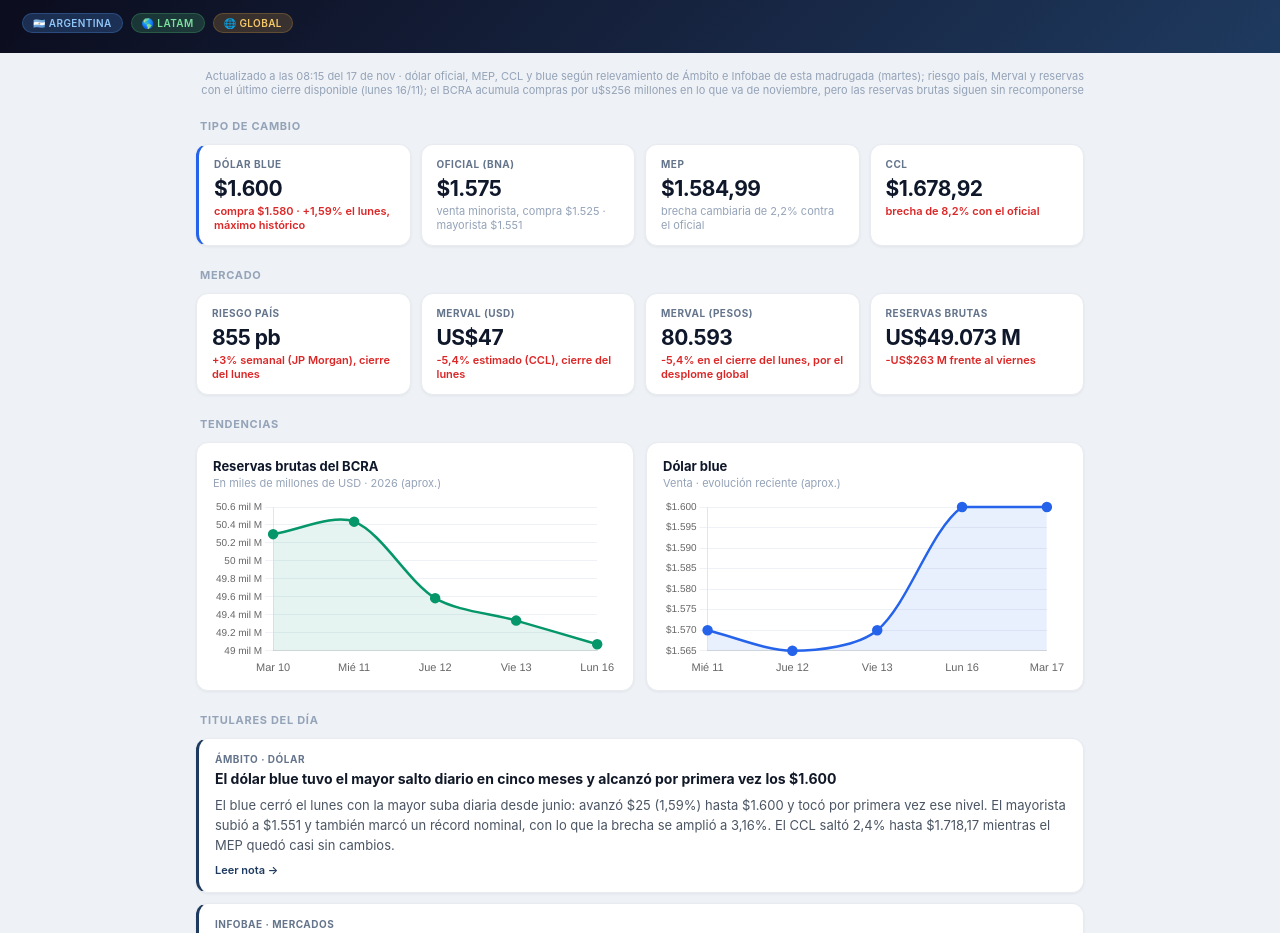
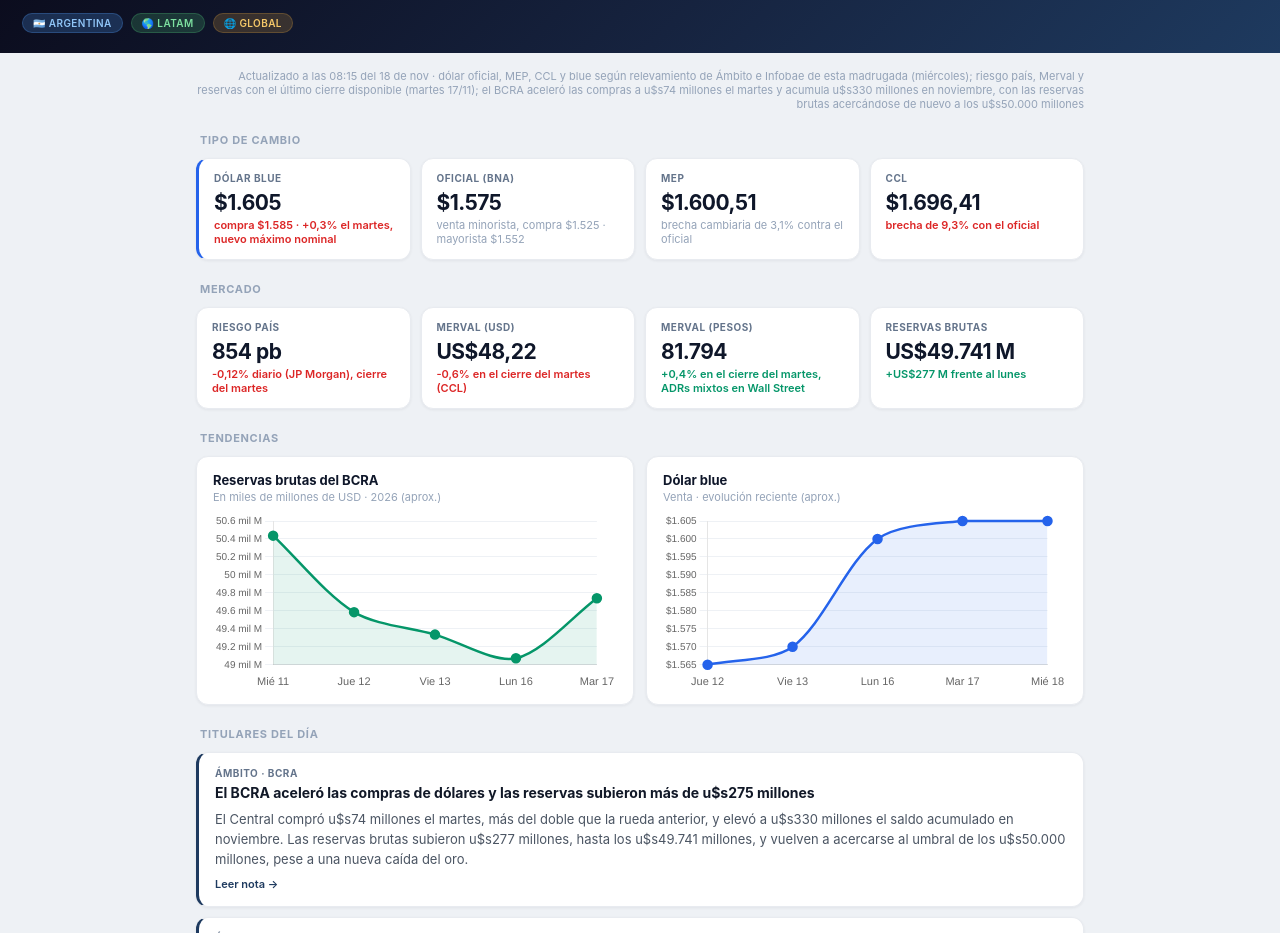
Before and after one commit to valentinasc-boop/briefing, a plain HTML site: page index.html in a window 1280 px wide. Shown: the part 82-1015 px from the top of the page. Drawn offline with nearby package versions, Linux system fonts and the light colour scheme.

Commit message:
Briefing económico — 18 de noviembre de 2026

```diff
--- a/index.html
+++ b/index.html
@@ -61,26 +61,26 @@ body{font-family:-apple-system,BlinkMacSystemFont,'Segoe UI',Roboto,sans-serif;b
 <body>
 <div class="header">
 <div class="header-row">
-<div><h1>📰 Briefing Económico</h1><div class="edition">Martes 17 de noviembre de 2026</div></div>
+<div><h1>📰 Briefing Económico</h1><div class="edition">Miércoles 18 de noviembre de 2026</div></div>
 <div class="countdown"><div class="num" id="cd-num">—</div><div class="lbl">días → IPC noviembre</div></div>
 </div>
 <div class="tag-row"><span class="tag tag-arg">🇦🇷 Argentina</span><span class="tag tag-latam">🌎 Latam</span><span class="tag tag-world">🌐 Global</span></div>
 </div>
 <div class="body">
-<div id="updated-at">Actualizado a las 08:15 del 17 de nov · dólar oficial, MEP, CCL y blue según relevamiento de Ámbito e Infobae de esta madrugada (martes); riesgo país, Merval y reservas con el último cierre disponible (lunes 16/11); el BCRA acumula compras por u$s256 millones en lo que va de noviembre, pero las reservas brutas siguen sin recomponerse</div>
+<div id="updated-at">Actualizado a las 08:15 del 18 de nov · dólar oficial, MEP, CCL y blue según relevamiento de Ámbito e Infobae de esta madrugada (miércoles); riesgo país, Merval y reservas con el último cierre disponible (martes 17/11); el BCRA aceleró las compras a u$s74 millones el martes y acumula u$s330 millones en noviembre, con las reservas brutas acercándose de nuevo a los u$s50.000 millones</div>
 <div class="section-title">Tipo de cambio</div>
 <div class="metric-grid">
-<div class="metric accent"><div class="m-label">Dólar Blue</div><div class="m-value">$1.600</div><div class="m-sub down">compra $1.580 · +1,59% el lunes, máximo histórico</div></div>
-<div class="metric"><div class="m-label">Oficial (BNA)</div><div class="m-value">$1.575</div><div class="m-sub">venta minorista, compra $1.525 · mayorista $1.551</div></div>
-<div class="metric"><div class="m-label">MEP</div><div class="m-value">$1.584,99</div><div class="m-sub">brecha cambiaria de 2,2% contra el oficial</div></div>
-<div class="metric"><div class="m-label">CCL</div><div class="m-value">$1.678,92</div><div class="m-sub down">brecha de 8,2% con el oficial</div></div>
+<div class="metric accent"><div class="m-label">Dólar Blue</div><div class="m-value">$1.605</div><div class="m-sub down">compra $1.585 · +0,3% el martes, nuevo máximo nominal</div></div>
+<div class="metric"><div class="m-label">Oficial (BNA)</div><div class="m-value">$1.575</div><div class="m-sub">venta minorista, compra $1.525 · mayorista $1.552</div></div>
+<div class="metric"><div class="m-label">MEP</div><div class="m-value">$1.600,51</div><div class="m-sub">brecha cambiaria de 3,1% contra el oficial</div></div>
+<div class="metric"><div class="m-label">CCL</div><div class="m-value">$1.696,41</div><div class="m-sub down">brecha de 9,3% con el oficial</div></div>
 </div>
 <div class="section-title">Mercado</div>
 <div class="metric-grid">
-<div class="metric"><div class="m-label">Riesgo país</div><div class="m-value">855 pb</div><div class="m-sub down">+3% semanal (JP Morgan), cierre del lunes</div></div>
-<div class="metric"><div class="m-label">Merval (USD)</div><div class="m-value">US$47</div><div class="m-sub down">-5,4% estimado (CCL), cierre del lunes</div></div>
-<div class="metric"><div class="m-label">Merval (pesos)</div><div class="m-value">80.593</div><div class="m-sub down">-5,4% en el cierre del lunes, por el desplome global</div></div>
-<div class="metric"><div class="m-label">Reservas brutas</div><div class="m-value">US$49.073 M</div><div class="m-sub down">-US$263 M frente al viernes</div></div>
+<div class="metric"><div class="m-label">Riesgo país</div><div class="m-value">854 pb</div><div class="m-sub down">-0,12% diario (JP Morgan), cierre del martes</div></div>
+<div class="metric"><div class="m-label">Merval (USD)</div><div class="m-value">US$48,22</div><div class="m-sub down">-0,6% en el cierre del martes (CCL)</div></div>
+<div class="metric"><div class="m-label">Merval (pesos)</div><div class="m-value">81.794</div><div class="m-sub up">+0,4% en el cierre del martes, ADRs mixtos en Wall Street</div></div>
+<div class="metric"><div class="m-label">Reservas brutas</div><div class="m-value">US$49.741 M</div><div class="m-sub up">+US$277 M frente al lunes</div></div>
 </div>
 <div class="section-title">Tendencias</div>
 <div class="chart-grid">
@@ -89,13 +89,13 @@ body{font-family:-apple-system,BlinkMacSystemFont,'Segoe UI',Roboto,sans-serif;b
 </div>
 <div class="section-title">Titulares del día</div>
 <div id="briefing-content">
-<div class="news-item"><div class="news-source">ÁMBITO · DÓLAR</div><div class="news-title">El dólar blue tuvo el mayor salto diario en cinco meses y alcanzó por primera vez los $1.600</div><div class="news-body">El blue cerró el lunes con la mayor suba diaria desde junio: avanzó $25 (1,59%) hasta $1.600 y tocó por primera vez ese nivel. El mayorista subió a $1.551 y también marcó un récord nominal, con lo que la brecha se amplió a 3,16%. El CCL saltó 2,4% hasta $1.718,17 mientras el MEP quedó casi sin cambios.</div><a href="https://www.ambito.com/finanzas/el-dolar-blue-tuvo-el-mayor-salto-diario-cinco-meses-y-alcanzo-primera-vez-los-1600-n6345866" class="news-url" target="_blank">Leer nota →</a></div>
-<div class="news-item"><div class="news-source">INFOBAE · MERCADOS</div><div class="news-title">Volvieron a subir todas las cotizaciones del dólar y el riesgo país superó los 850 puntos</div><div class="news-body">Las acciones argentinas cayeron hasta 7,7% en Wall Street y el MSCI Merval retrocedió 5,3% en pesos y en dólares, arrastrado por el desplome tecnológico global tras la salida de Jensen Huang de Nvidia. El riesgo país saltó a 855 puntos básicos (+3% semanal) y los bonos en dólares cerraron con bajas promedio de 40 centavos.</div><a href="https://www.infobae.com/economia/2026/11/16/jornada-financiera-las-acciones-argentinas-cayeron-hasta-7-en-wall-street-y-el-riesgo-pais-supero-los-850-puntos/" class="news-url" target="_blank">Leer nota →</a></div>
-<div class="news-item"><div class="news-source">ÁMBITO · BCRA</div><div class="news-title">El BCRA ya compró más de u$s250 millones en noviembre, pero las reservas siguen sin recuperarse</div><div class="news-body">El Central compró u$s33 millones el lunes y elevó a u$s256 millones el saldo acumulado en noviembre, pero las reservas brutas volvieron a caer y se mantienen por debajo de los u$s50.000 millones. Parte de la baja respondió al oro, cuya cotización retrocedió 0,5% y restó unos u$s20 millones a los activos del Central.</div><a href="https://www.ambito.com/finanzas/el-bcra-ya-compro-mas-us250-millones-noviembre-pero-las-reservas-siguen-recuperarse-n6345865" class="news-url" target="_blank">Leer nota →</a></div>
-<div class="news-item"><div class="news-source">ÁMBITO · POLÍTICA</div><div class="news-title">Ante empresarios, Milei cruzó a quienes piden devaluar y dijo que el riesgo país subirá hasta dejar atrás "orcolandia"</div><div class="news-body">Ante el CICyP, el Presidente sostuvo que el riesgo país no bajará hasta que la Argentina abandone lo que llamó "orcolandia" y que la única vía es el equilibrio fiscal. Planteó las elecciones de 2027 como una disyuntiva entre "el pasado" y "la libertad", y reafirmó su rechazo a devaluar.</div><a href="https://www.ambito.com/politica/javier-milei-empresarios-se-termino-la-estafa-la-mentira-del-estado-la-argentina-n6345949" class="news-url" target="_blank">Leer nota →</a></div>
-<div class="news-item latam"><div class="news-source">INFOBAE · BRASIL</div><div class="news-title">El dólar en Brasil trepó 16% desde la reelección de Lula da Silva: cómo impacta en la Argentina</div><div class="news-body">El dólar llegó a 5,78 reales, su nivel más alto desde abril de 2025, y acumula una suba de 16% desde el triunfo de Lula en el balotaje. La devaluación del real presiona sobre el peso argentino y complica el objetivo del Gobierno de mantener la calma cambiaria de cara a las elecciones.</div><a href="https://www.infobae.com/economia/2026/11/17/el-dolar-en-brasil-trepo-16-desde-la-reeleccion-de-lula-da-silva-como-impacta-en-la-argentina/" class="news-url" target="_blank">Leer nota →</a></div>
-<div class="news-item world"><div class="news-source">BLOOMBERG LÍNEA · GLOBAL</div><div class="news-title">Acciones asiáticas caen ante restricciones de EE.UU. a chips de IA y nerviosismo por resultados de Nvidia</div><div class="news-body">Las bolsas asiáticas extendieron las pérdidas tecnológicas de Wall Street después de que EE.UU. exigiera licencias para exportar chips de IA avanzados, golpeando a las acciones chinas vinculadas a la inteligencia artificial. El mercado espera con cautela los resultados de Nvidia y el debut bursátil de Anthropic.</div><a href="https://www.bloomberglinea.com/mercados/mercados-asiaticos-extienden-las-perdidas-tecnologicas-de-wall-street-antes-de-los-resultados-de-nvidia/" class="news-url" target="_blank">Leer nota →</a></div>
-<div class="news-item world"><div class="news-source">BLOOMBERG LÍNEA · GLOBAL</div><div class="news-title">Deutsche Bank cae hasta 6,2% tras informe sobre pagos sospechosos por US$582 millones vinculados a Epstein</div><div class="news-body">Las acciones de Deutsche Bank cayeron en Fráncfort tras una investigación del Financial Times que reveló pagos sospechosos por u$s582 millones vinculados a Jeffrey Epstein. La filtración también mostró que el banco envió por error las declaraciones fiscales de Donald Trump a un tercero en 2017.</div><a href="https://www.bloomberglinea.com/mercados/deutsche-bank-cae-hasta-62-tras-informe-sobre-pagos-sospechosos-por-us582-millones-vinculados-a-epstein/" class="news-url" target="_blank">Leer nota →</a></div>
+<div class="news-item"><div class="news-source">ÁMBITO · BCRA</div><div class="news-title">El BCRA aceleró las compras de dólares y las reservas subieron más de u$s275 millones</div><div class="news-body">El Central compró u$s74 millones el martes, más del doble que la rueda anterior, y elevó a u$s330 millones el saldo acumulado en noviembre. Las reservas brutas subieron u$s277 millones, hasta los u$s49.741 millones, y vuelven a acercarse al umbral de los u$s50.000 millones, pese a una nueva caída del oro.</div><a href="https://www.ambito.com/finanzas/el-bcra-acelero-las-compras-dolares-y-las-reservas-subieron-mas-us275-millones-n6346345" class="news-url" target="_blank">Leer nota →</a></div>
+<div class="news-item"><div class="news-source">ÁMBITO · BONOS</div><div class="news-title">Los ADRs cerraron con mayoría de subas de la mano de las energéticas y el riesgo país se mantuvo arriba de 850 puntos</div><div class="news-body">Los bonos en dólares cerraron con leves bajas el martes y el riesgo país se mantuvo arriba de los 850 puntos, en medio de un mal clima financiero internacional. El MSCI Merval cedió 0,4% en pesos, pero en Wall Street los ADRs argentinos cerraron con mayoría de subas encabezados por las energéticas.</div><a href="https://www.ambito.com/finanzas/los-bonos-dolares-vuelven-abrir-negativo-wall-street-y-el-riesgo-pais-ya-supera-los-850-puntos-basicos-n6346069" class="news-url" target="_blank">Leer nota →</a></div>
+<div class="news-item"><div class="news-source">INFOBAE · POLÍTICA</div><div class="news-title">El factor político que podría darle aire al riesgo país y que el mercado ve como un "evento positivo"</div><div class="news-body">Inversores locales e internacionales coinciden en que una eventual suspensión de las PASO sería favorable para los activos argentinos. El oficialismo busca dictamen en el Senado para la próxima semana, mientras el riesgo país cotiza a más del doble del mínimo que había tocado a comienzos de julio.</div><a href="https://www.infobae.com/economia/2026/11/18/el-factor-politico-que-podria-darle-aire-al-riesgo-pais-y-que-el-mercado-ve-como-un-evento-positivo/" class="news-url" target="_blank">Leer nota →</a></div>
+<div class="news-item"><div class="news-source">INFOBAE · MERCADOS</div><div class="news-title">Suben los dólares financieros y se amplía la brecha, mientras un indicador global enciende las alarmas en el mercado</div><div class="news-body">El índice VIX ("del miedo") subió 11% a 25,45 puntos, en niveles que los analistas asocian a episodios previos de tensión, y aceleró la salida de fondos de la región. El petróleo Brent subió 1,1% y las tasas de los bonos del Tesoro de EE.UU. se mantuvieron en 5,12%, alentando la cautela en las plazas emergentes.</div><a href="https://www.infobae.com/economia/2026/11/18/suben-los-dolares-financieros-y-se-amplia-la-brecha-mientras-un-indicador-global-enciende-las-alarmas-en-el-mercado/" class="news-url" target="_blank">Leer nota →</a></div>
+<div class="news-item latam"><div class="news-source">BLOOMBERG LÍNEA · BRASIL</div><div class="news-title">Real brasileño cae a su nivel más bajo desde abril de 2025 por dudas sobre el plan fiscal de Lula</div><div class="news-body">El real fue la divisa con peor desempeño entre los emergentes, con una baja del 2,3% en la rueda, que eleva su caída a 14% desde la reelección de Lula da Silva. Las tasas de swap se dispararon y analistas de HSBC advierten que las condiciones podrían empeorar antes de mejorar.</div><a href="https://www.bloomberglinea.com/latinoamerica/brasil/real-brasileno-cae-a-su-nivel-mas-bajo-desde-abril-de-2025-por-dudas-sobre-el-plan-fiscal-de-lula/" class="news-url" target="_blank">Leer nota →</a></div>
+<div class="news-item world"><div class="news-source">BLOOMBERG LÍNEA · GLOBAL</div><div class="news-title">Nvidia supera las expectativas de Wall Street mientras descarta el regreso de Jensen Huang</div><div class="news-body">La compañía proyectó ingresos por u$s130.000 millones para el cuarto trimestre fiscal, por encima de los u$s125.300 millones esperados por los analistas, y elevó su previsión de crecimiento anual al 75%. La CFO y CEO interina, Colette Kress, destacó el fuerte arranque de los nuevos chips Vera Rubin.</div><a href="https://www.bloomberglinea.com/mercados/nvidia-supera-las-expectativas-de-wall-street-en-sus-primeros-resultados-tras-la-salida-de-jensen-huang/" class="news-url" target="_blank">Leer nota →</a></div>
+<div class="news-item world"><div class="news-source">BLOOMBERG LÍNEA · GLOBAL</div><div class="news-title">Bolsas asiáticas retroceden mientras se desvanece el optimismo por los resultados de Nvidia</div><div class="news-body">El impulso inicial de las buenas previsiones de ventas de Nvidia se diluyó ante las dudas persistentes sobre la rentabilidad de las inversiones en inteligencia artificial. El índice MSCI de Asia-Pacífico cayó 0,1% y los bonos del Tesoro subieron por la mayor demanda de activos refugio.</div><a href="https://www.bloomberglinea.com/mercados/futuros-de-wall-street-suben-tras-resultados-de-nvidia-y-acciones-asiaticas-frenan-sus-perdidas/" class="news-url" target="_blank">Leer nota →</a></div>
 </div>
 <div class="section-title">Fuentes directas</div>
 <div class="sources-grid">
@@ -111,8 +111,8 @@ body{font-family:-apple-system,BlinkMacSystemFont,'Segoe UI',Roboto,sans-serif;b
 <script>
 (function(){var target=new Date(2026,11,11);var t=new Date();t.setHours(0,0,0,0);var d=Math.round((target-t)/86400000);var e=document.getElementById('cd-num');if(e)e.textContent=d>0?d:(d===0?'HOY':'—');})();
 function drawCharts(){if(typeof Chart==='undefined'){return setTimeout(drawCharts,120);}var blue='#2563eb',green='#059669';
-new Chart(document.getElementById('reservasChart'),{type:'line',data:{labels:['Mar 10','Mié 11','Jue 12','Vie 13','Lun 16'],datasets:[{data:[50.298,50.437,49.586,49.336,49.073],borderColor:green,backgroundColor:'rgba(5,150,105,0.10)',borderWidth:2.5,fill:true,tension:.3,pointRadius:4,pointBackgroundColor:green}]},options:{responsive:true,maintainAspectRatio:false,plugins:{legend:{display:false},tooltip:{callbacks:{label:function(c){return 'US$ '+c.parsed.y+' mil M';}}}},scales:{y:{ticks:{callback:function(v){return v+' mil M';},font:{size:10}},grid:{color:'#eef1f5'}},x:{grid:{display:false},ticks:{font:{size:11}}}}}});
-new Chart(document.getElementById('blueChart'),{type:'line',data:{labels:['Mié 11','Jue 12','Vie 13','Lun 16','Mar 17'],datasets:[{data:[1570,1565,1570,1600,1600],borderColor:blue,backgroundColor:'rgba(37,99,235,0.10)',borderWidth:2.5,fill:true,tension:.3,pointRadius:4,pointBackgroundColor:blue}]},options:{responsive:true,maintainAspectRatio:false,plugins:{legend:{display:false},tooltip:{callbacks:{label:function(c){return '$'+c.parsed.y.toLocaleString('es-AR');}}}},scales:{y:{ticks:{callback:function(v){return '$'+v.toLocaleString('es-AR');},font:{size:10}},grid:{color:'#eef1f5'}},x:{grid:{display:false},ticks:{font:{size:11}}}}}});}
+new Chart(document.getElementById('reservasChart'),{type:'line',data:{labels:['Mié 11','Jue 12','Vie 13','Lun 16','Mar 17'],datasets:[{data:[50.437,49.586,49.336,49.073,49.741],borderColor:green,backgroundColor:'rgba(5,150,105,0.10)',borderWidth:2.5,fill:true,tension:.3,pointRadius:4,pointBackgroundColor:green}]},options:{responsive:true,maintainAspectRatio:false,plugins:{legend:{display:false},tooltip:{callbacks:{label:function(c){return 'US$ '+c.parsed.y+' mil M';}}}},scales:{y:{ticks:{callback:function(v){return v+' mil M';},font:{size:10}},grid:{color:'#eef1f5'}},x:{grid:{display:false},ticks:{font:{size:11}}}}}});
+new Chart(document.getElementById('blueChart'),{type:'line',data:{labels:['Jue 12','Vie 13','Lun 16','Mar 17','Mié 18'],datasets:[{data:[1565,1570,1600,1605,1605],borderColor:blue,backgroundColor:'rgba(37,99,235,0.10)',borderWidth:2.5,fill:true,tension:.3,pointRadius:4,pointBackgroundColor:blue}]},options:{responsive:true,maintainAspectRatio:false,plugins:{legend:{display:false},tooltip:{callbacks:{label:function(c){return '$'+c.parsed.y.toLocaleString('es-AR');}}}},scales:{y:{ticks:{callback:function(v){return '$'+v.toLocaleString('es-AR');},font:{size:10}},grid:{color:'#eef1f5'}},x:{grid:{display:false},ticks:{font:{size:11}}}}}});}
 drawCharts();
 </script>
 </body>
```
